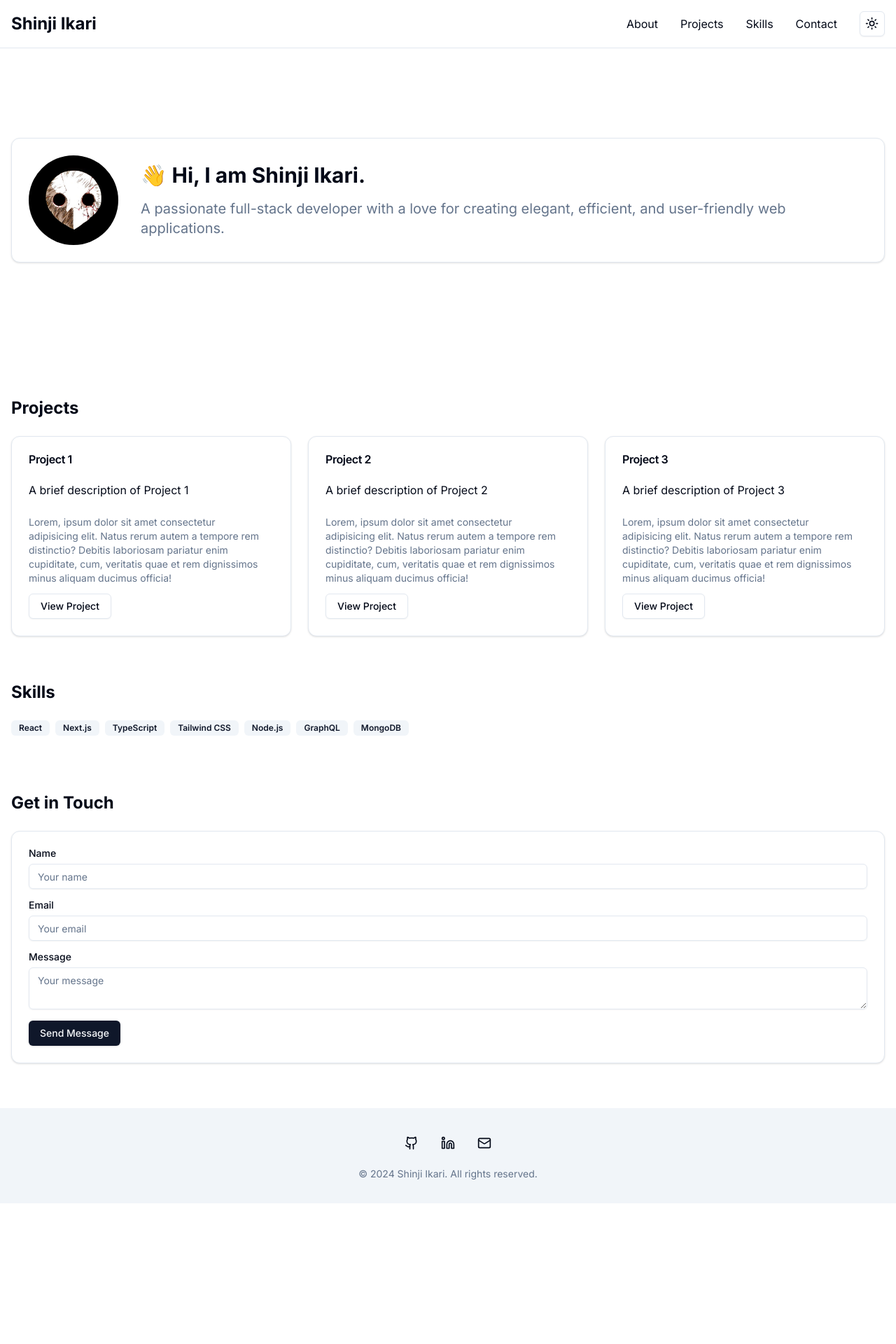
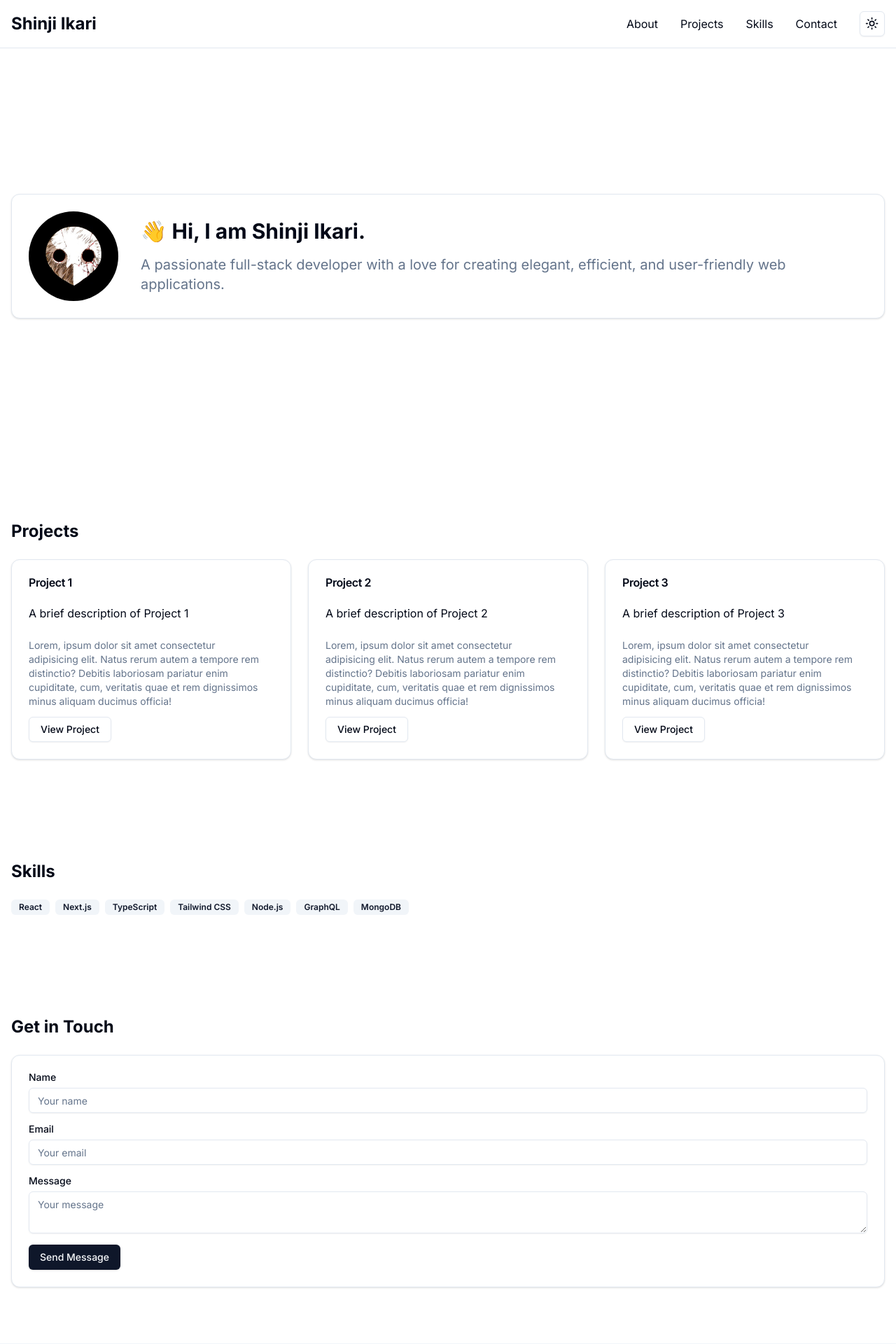
Before and after one commit to shinji29/portfolio, a Next.js app: page / in a window 1280 px wide. Shown: the top 1920 px of the page at 70% size. Before the commit the page ends 1719 px from the top, so only its background shows below. Built offline with nearby package versions, Linux system fonts and the light colour scheme.

Commit message:
padding fix (20 for all sections)

```diff
--- a/src/app/page.tsx
+++ b/src/app/page.tsx
@@ -92,7 +92,7 @@ export default function Portfolio() {
       </header>
 
       <main className="container mx-auto px-4">
-        <section className="mb-32 pt-32" id="about">
+        <section className="mb-52 pt-52" id="about">
           <Card>
             <CardContent className="flex flex-col md:flex-row items-center gap-8 p-6">
               <Avatar className="w-32 h-32">
@@ -112,7 +112,7 @@ export default function Portfolio() {
           </Card>
         </section>
 
-        <section id="projects" className="pt-16">
+        <section id="projects" className="pt-20 mb-16">
           <h2 className="text-2xl font-bold mb-6">Projects</h2>
           <div className="grid gap-6 md:grid-cols-2 lg:grid-cols-3">
             {projects.map((project, index) => (
@@ -137,7 +137,7 @@ export default function Portfolio() {
           </div>
         </section>
 
-        <section id="skills" className="pt-16">
+        <section id="skills" className="pt-20 mb-16">
           <h2 className="text-2xl font-bold mb-6">Skills</h2>
           <div className="flex flex-wrap gap-2">
             {skills.map((skill, index) => (
@@ -172,7 +172,7 @@ export default function Portfolio() {
         </section>
       </main>
 
-      <footer className="bg-muted mt-16">
+      <footer className="bg-muted mt-20">
         <div className="container mx-auto px-4 py-8">
           <div className="flex justify-center space-x-4">
             <Link href={"https://github.com/shinji29"} target="_blank">
```
